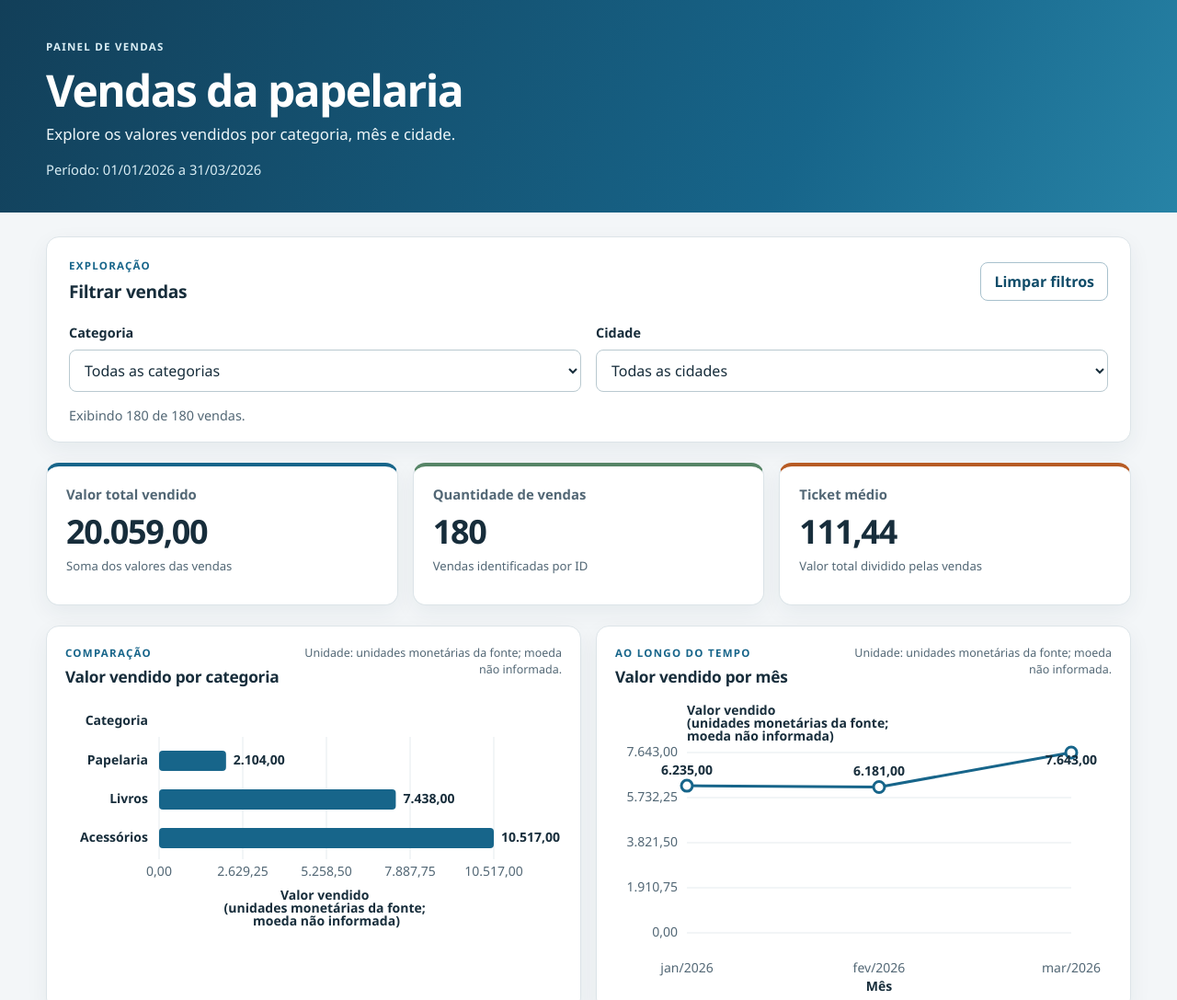
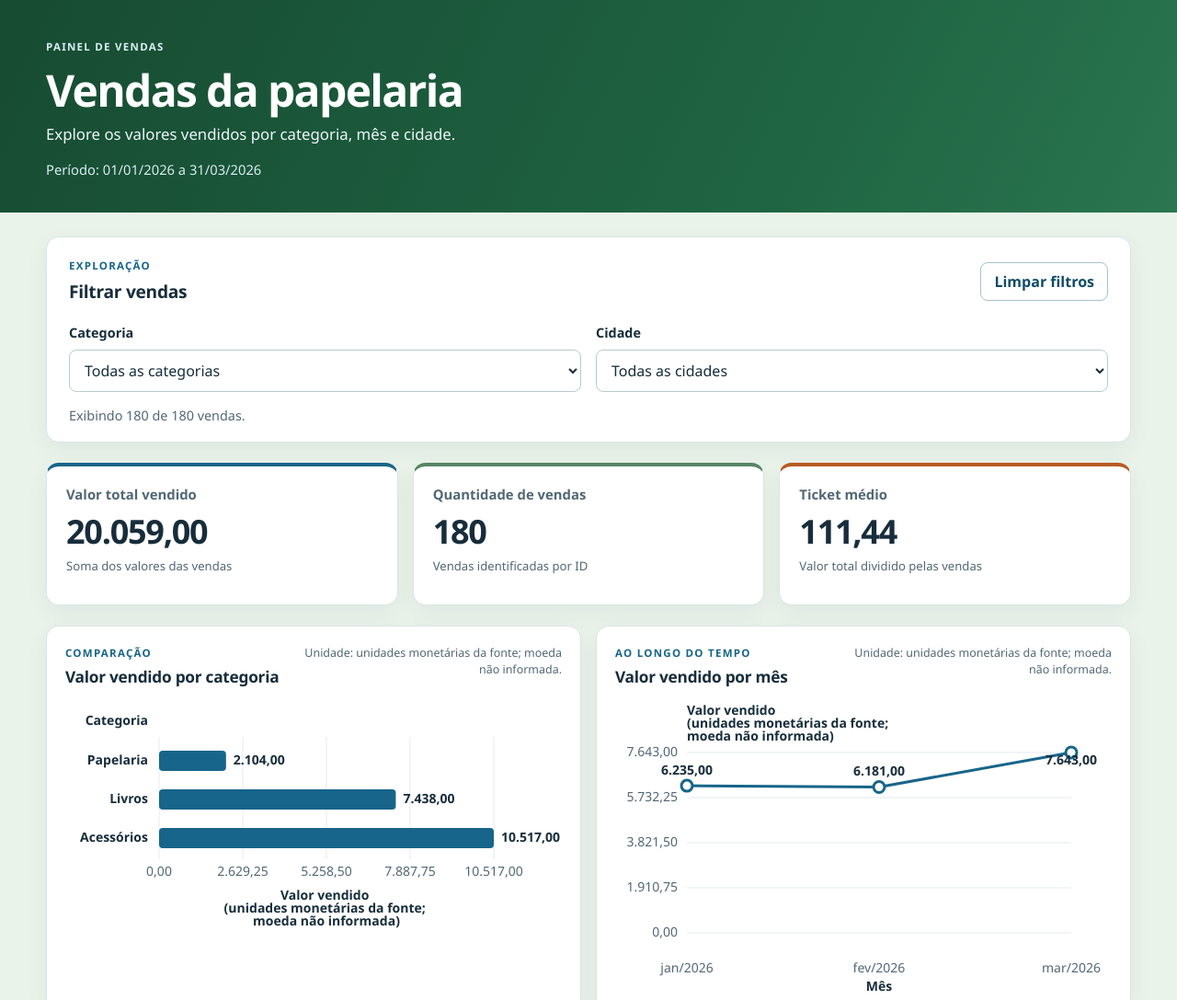
Before and after one commit to fusca75/analise-avancada-multiagentes, a plain HTML site: page projeto-dashboard/site/index.html in a window 1280 px wide. Shown: the top 1087 px of the page at 92% size. Drawn offline with Linux system fonts and the light colour scheme.

Commit message:
style: aplicar fundo verde ao dashboard

```diff
--- a/projeto-dashboard/site/css/style.css
+++ b/projeto-dashboard/site/css/style.css
@@ -1,6 +1,6 @@
 :root {
   color-scheme: light;
-  --fundo: #f3f6f8;
+  --fundo: #eaf3ea;
   --superficie: #ffffff;
   --texto: #172d3b;
   --texto-secundario: #526775;
@@ -49,7 +49,7 @@ select:focus-visible,
 .cabecalho {
   padding: 42px 0 36px;
   color: #ffffff;
-  background: linear-gradient(116deg, #123f59 0%, #17658a 68%, #2783a6 100%);
+  background: linear-gradient(116deg, #174b32 0%, #1f6543 68%, #2b7550 100%);
 }
 
 .cabecalho-conteudo {
```
